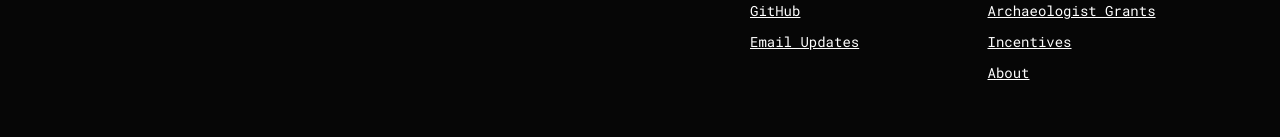
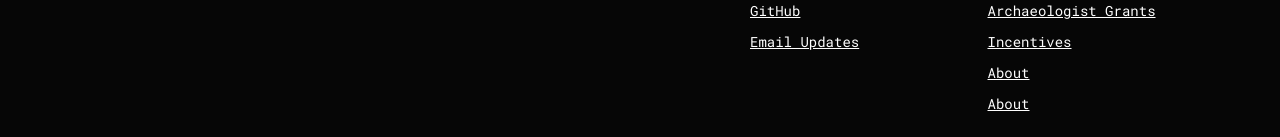
Before and after one commit to sarcophagus-org/marketing_site, a Jekyll site: the page built from index.html, in a window 1280 px wide and 900 px high, scrolled down 2346 px. Shown: the part 760-897 px from the top of the window. Built offline with Jekyll 4.4.1, drawn with Linux system fonts in a browser that asks for light colours; before the commit the page ends 3215 px from its top, so only the background shows below that.

Commit message:
mining add

```diff
--- a/_includes/footer.html
+++ b/_includes/footer.html
@@ -31,6 +31,7 @@
         <li><a href="{{site.baseurl}}/archaeologist_grants">Archaeologist Grants</a></li>
         <li><a href="{{site.baseurl}}/incentives">Incentives</a></li>
         <li><a href="{{site.baseurl}}/about">About</a></li>
+        <li><a href="https://mining.sarcophagus.io">About</a></li>
       </ul>
     </div>
   </div>
```
